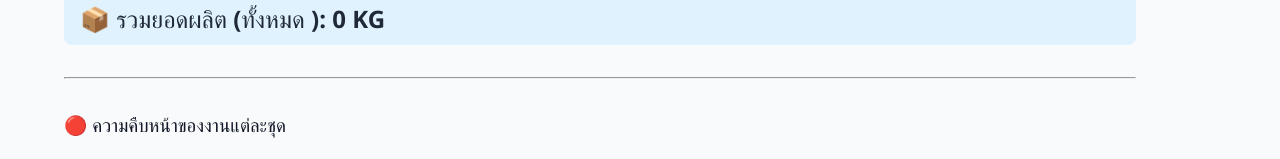
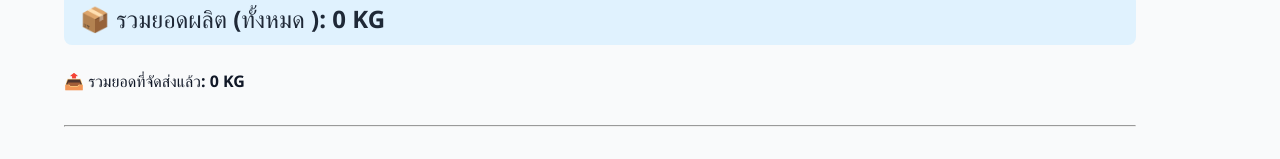
Before and after one commit to AnuGee/ep-production-tracker-v2, a React (Vite) app: page / in a window 1280 px wide. Shown: the part 504-663 px from the top of the page. Built offline with nearby package versions, Linux system fonts and the light colour scheme; no server answers; the database is empty.

Commit message:
Update Home.jsx

```diff
--- a/src/pages/Home.jsx
+++ b/src/pages/Home.jsx
@@ -296,6 +296,13 @@ export default function Home() {
     }, 0);
   };
 
+  const getTotalDelivered = () => {
+    return filteredJobs.reduce((sum, job) => {
+      const delivered = Number(job.delivery_total);
+      return sum + (isNaN(delivered) ? 0 : delivered);
+    }, 0);
+  };
+
   const handleDeleteJob = async (id) => {
     const confirmDelete = window.confirm("❗ ยืนยันต้องการลบงานนี้หรือไม่?");
     if (!confirmDelete) return;
@@ -559,6 +566,9 @@ export default function Home() {
       <h3 className="total-volume">
         📦 รวมยอดผลิต ({selectedMonth} {selectedYear !== 'ทั้งหมด' ? selectedYear : ''}): {getTotalVolume().toLocaleString()} KG
       </h3>
+      <h4 style={{ marginTop: "0.5rem" }}>
+        📤 รวมยอดที่จัดส่งแล้ว: {getTotalDelivered().toLocaleString()} KG
+      </h4>
 
       {/* --- Progress Board --- */}
       <hr style={{ margin: '2rem 0' }} />
```
